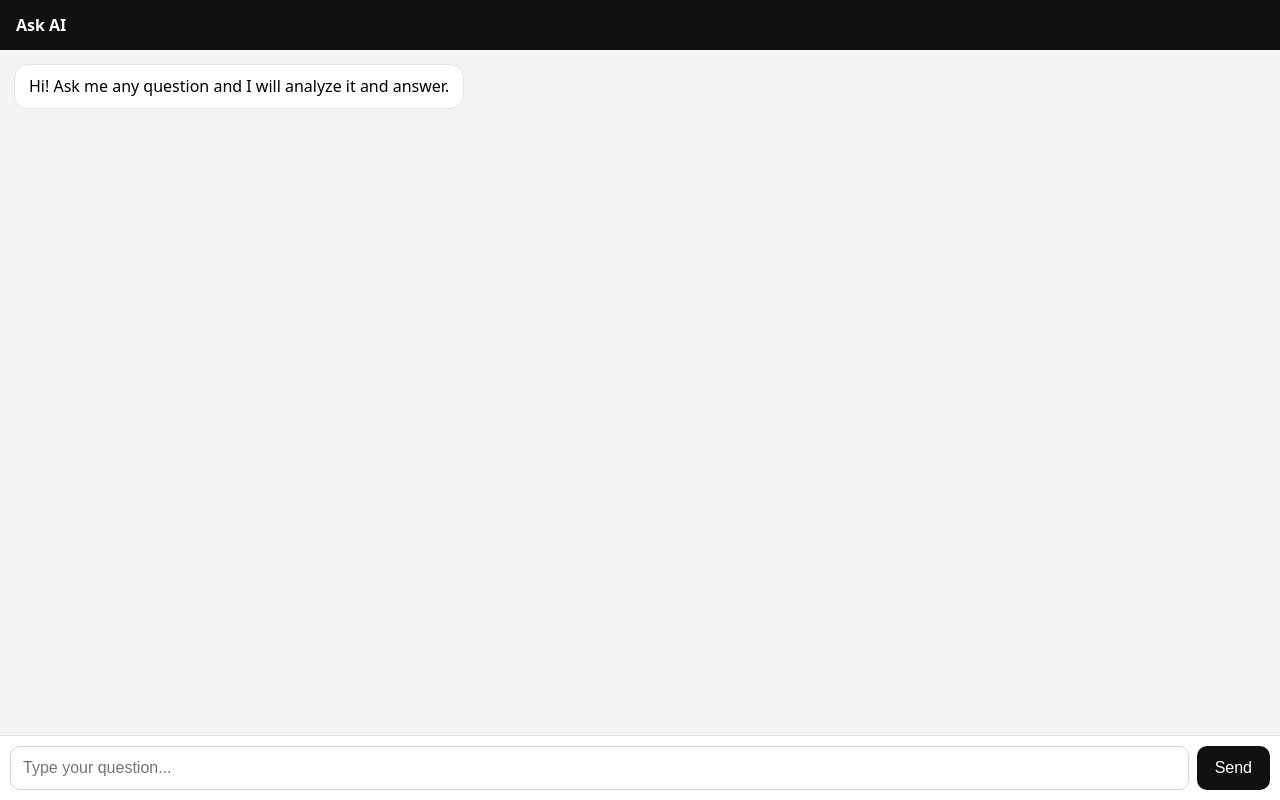
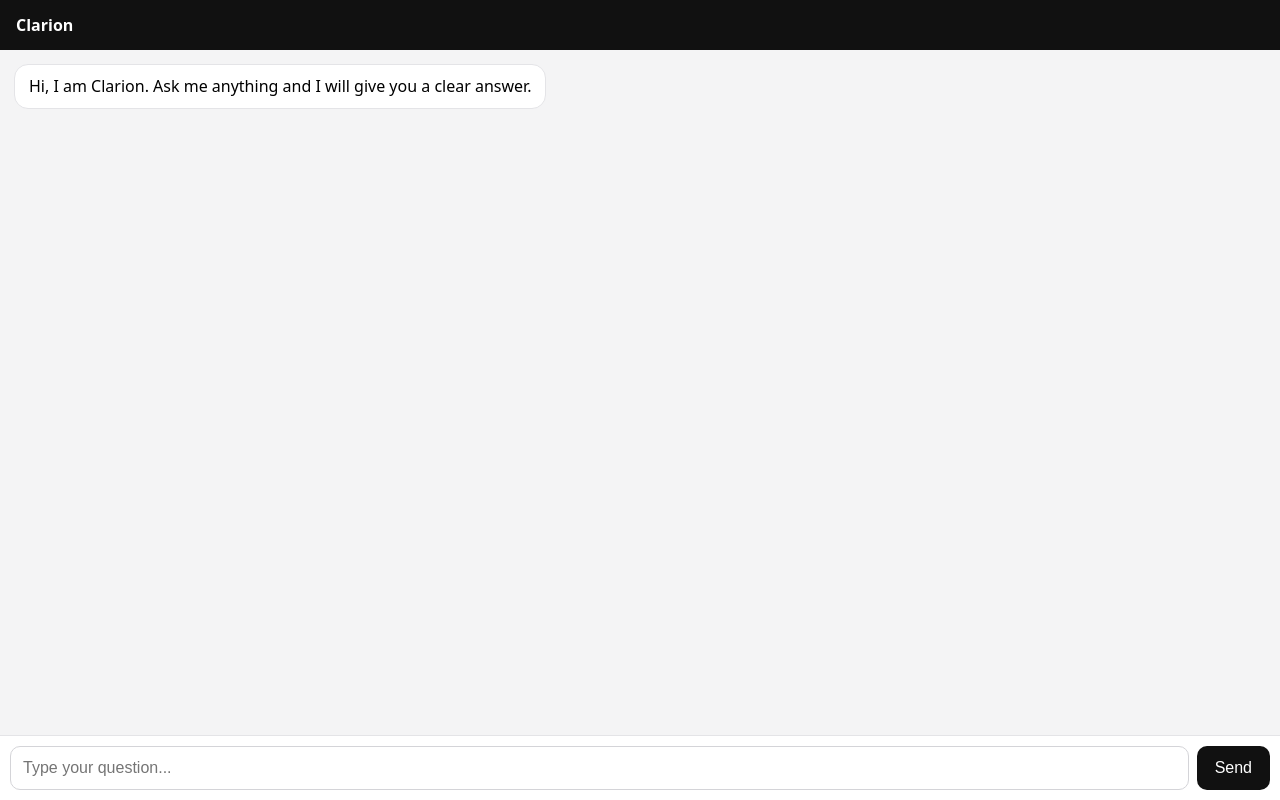
Before and after one commit to SamuelOlanrewaju90/Clarion, a website: page frontend/index.html in a window 1280 px wide. Drawn offline with Linux system fonts and the light colour scheme.

Commit message:
Clarion AI app

```diff
--- a/frontend/index.html
+++ b/frontend/index.html
@@ -3,7 +3,7 @@
 <head>
 <meta charset="UTF-8">
 <meta name="viewport" content="width=device-width, initial-scale=1">
-<title>Ask AI</title>
+<title>Clarion</title>
 <style>
   * { box-sizing: border-box; }
   body { margin: 0; font-family: system-ui, sans-serif; background: #f4f4f5; display: flex; flex-direction: column; height: 100dvh; }
@@ -19,9 +19,9 @@
 </style>
 </head>
 <body>
-<header>Ask AI</header>
+<header>Clarion</header>
 <div id="chat">
-  <div class="msg bot">Hi! Ask me any question and I will analyze it and answer.</div>
+  <div class="msg bot">Hi, I am Clarion. Ask me anything and I will give you a clear answer.</div>
 </div>
 <form id="form">
   <input id="q" placeholder="Type your question..." autocomplete="off">
--- a/services/gemini.js
+++ b/services/gemini.js
@@ -1,7 +1,7 @@
 const { geminiKey, models } = require("../config");
 
 const SYSTEM_PROMPT =
-  "You are a helpful assistant. Analyze the user question carefully and give a clear, accurate, concise answer. Your knowledge may be out of date, so for questions about current events, prices, rankings or office holders, say your information may be outdated and suggest checking a live source. Today is " + new Date().toDateString() + ".";
+  "You are Clarion, a helpful AI assistant. Analyze the user question carefully and give a clear, accurate, concise answer. Your knowledge may be out of date, so for questions about current events, prices, rankings or office holders, say your information may be outdated and suggest checking a live source. Today is " + new Date().toDateString() + ".";
 
 async function callModel(model, question) {
   const url = `https://generativelanguage.googleapis.com/v1beta/models/${model}:generateContent`;
```
